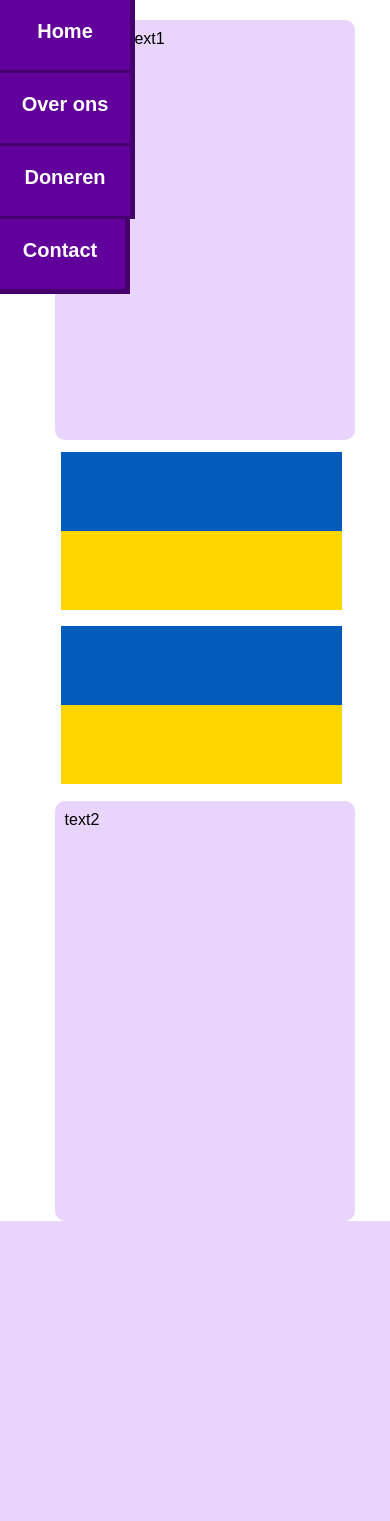
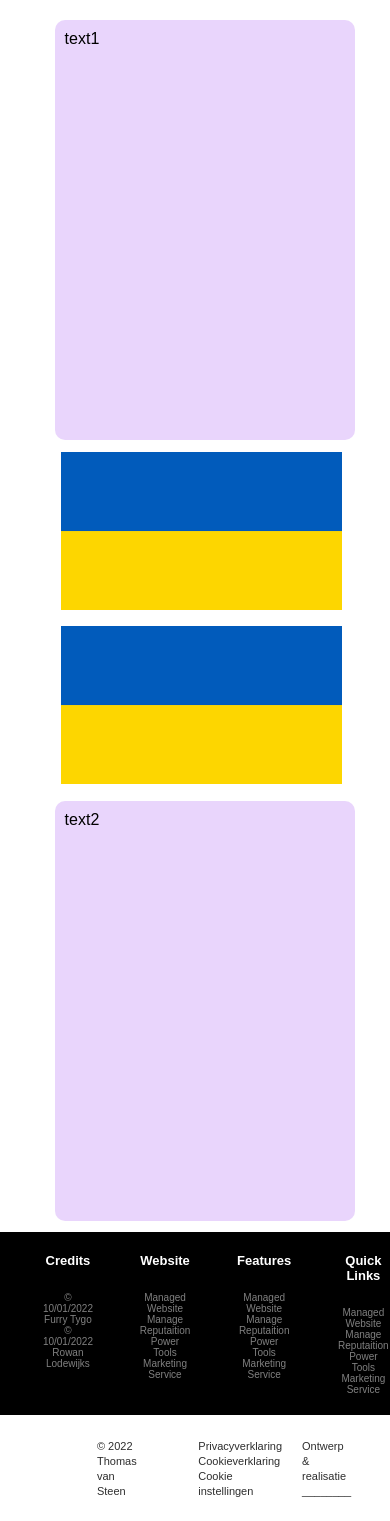
Before and after one commit to Doonguin/Project-week-P4, a PHP site: page / in a window 390 px wide. Shown: the part 125-1646 px from the top of the page. Before the commit the page ends 1346 px from the top, so only its background shows below. Run offline with PHP 8.4, Linux system fonts and the light colour scheme.

Commit message:
rowan made footer

```diff
--- a/assets/css/style.css
+++ b/assets/css/style.css
@@ -72,6 +72,12 @@ nav ul li:hover {
   background-color: rgb(118, 0, 187);
   cursor: pointer;
 }
+#formDonations {
+  background-color: darkcyan;
+  width: 50px;
+  height: 50px;
+  box-shadow: 5px 5px 0px black;
+}
 
 main {
   width: 80%;
@@ -117,14 +123,106 @@ main {
   height: 90%;
   width: 100%;
 }
-#formDonations {
-  background-color: darkcyan;
-  width: 50px;
-  height: 50px;
-  box-shadow: 5px 5px 0px black;
+footer {
+  width: 100vw;
+  height: 14%;
+  background-color: rgb(0, 0, 0);
+  color: white;
+  margin-top: 3%;
+  float: right;
+  display: flex;
+  text-align: center;
+  padding-bottom: 4%;
 }
-
-@media only screen and (max-width: 560px) {
+.footertext {
+  padding: 1%;
+  margin-left: 10%;
+  text-align: center;
+  color: grey;
+  margin-top: 1%;
+}
+h3 {
+  color: #ffffff;
+}
+.footerend {
+  width: 100vw;
+  background-color: rgb(255, 255, 255);
+  float: right;
+  color: white;
+  display: flex;
+  justify-content: space-between;
+  align-items: center;
+  padding: 10px 10%;
+}
+.nav_links2 {
+  list-style: none;
+  font-size: 13px;
+  text-decoration: none;
+}
+.nav_links2 li {
+  display: inline-block;
+  padding: 0 20px;
+  font-size: 13px;
+}
+.nav_links2 li a {
+  transition: all 0.3s ease 0s;
+  font-size: 13px;
+  text-decoration: none;
+  color: #2e2e2e;
+}
+.nav_links2 li a:hover {
+  cursor: pointer;
+}
+.nav_rechts {
+  font-size: 13px;
+}
+.nav_rechts:hover {
+  cursor: pointer;
+  transition: all 0.3s ease 0s;
+}
+.nav_rechts2 {
+  color: rgb(0, 0, 0);
+  font-size: 13px;
+  text-decoration: none;
+  color: #2e2e2e;
+}
+@media only screen and (max-width: 960px) {
+  footer {
+    font-size: 16px;
+    padding-bottom: 4%;
+  }
+  .footertext {
+    font-size: 16px;
+  }
+  h3 {
+    font-size: 16px;
+  }
+  .nav_rechts a {
+    font-size: 14px;
+  }
+  .footerendtext li a {
+    font-size: 14px;
+  }
+}
+@media only screen and (max-width: 786px) {
+  footer {
+    font-size: 13px;
+    padding-bottom: 4%;
+  }
+  .footertext {
+      font-size: 13px;
+  }
+  h3 {
+      font-size: 13px;
+  }
+  .nav_rechts a {
+      font-size: 11px;
+  }
+  .footerendtext li a {
+      font-size: 11px;
+  }
+}
+@media only screen and (max-width: 550px) {
   .top {
     display: contents;
   }
@@ -153,8 +251,45 @@ main {
     margin-left: 7%;
     margin-top: 4%;
   }
-
-/* @media screen and (max-width: 560px) { */
+  nav ul {
+    display: none;
+  }
+  footer {
+    font-size: 10px;
+    padding-bottom: 4%;
+}
+.footertext {
+    font-size: 10px;
+}
+h3 {
+    font-size: 13px;
+}
+.nav_rechts a {
+    font-size: 11px;
+}
+.footerendtext li a {
+    font-size: 11px;
+}
+}
+@media only screen and (max-width: 380px) {
+  footer {
+    font-size: 7px;
+    padding-bottom: 4%;
+  }
+  .footertext {
+      font-size: 7px;
+  }
+  h3 {
+      font-size: 9px;
+  }
+  .nav_rechts a {
+      font-size: 9px;
+  }
+  .footerendtext li a {
+      font-size: 9px;
+  }
+}
+@media screen and (max-width: 560px) {
   nav {
     width: 130px;
     height: 100%;
--- a/index.php
+++ b/index.php
@@ -32,7 +32,54 @@
     </div>
     </main>
     <footer>
-
+    <div class="footertext">
+                <h3>Credits</h3><br>
+                © 10/01/2022<br>
+                Furry Tygo<br>
+                © 10/01/2022<br>
+                Rowan Lodewijks
+            </div>
+            <div class="footertext">
+                <h3>Website</h3><br>
+                Managed Website<br>
+                Manage Reputaition<br>
+                Power Tools<br>
+                Marketing Service
+            </div>
+            <div class="footertext">
+                <h3>Features</h3><br>
+                Managed Website<br>
+                Manage Reputaition<br>
+                Power Tools<br>
+                Marketing Service
+            </div>
+            <div class="footertext">
+                <h3>Quick Links</h3><br>
+                Managed Website<br>
+                Manage Reputaition<br>
+                Power Tools<br>
+                Marketing Service
+            </div>
+        </footer>
+        <div class="footerend">
+            <div class="nav_links3">
+                WWWWWWWWW
+            </div>
+            <div class="nav_rechts">
+                <a class="nav_rechts2" href="#">©
+                    2022 Thomas van Steen</a>
+            </div>
+            <div class="footerendtext">
+                <ul class="nav_links2">
+                    <li><a href="#">Privacyverklaring</a></li>
+                    <li><a href="#">Cookieverklaring</a></li>
+                    <li><a href="#">Cookie instellingen</a></li>
+                </ul>
+            </div>
+            <div class="nav_rechts">
+                <a class="nav_rechts2" href="#">Ontwerp & realisatie ________</a>
+            </div>
+        </div>
     </footer>
   </div>
 </body>
```
